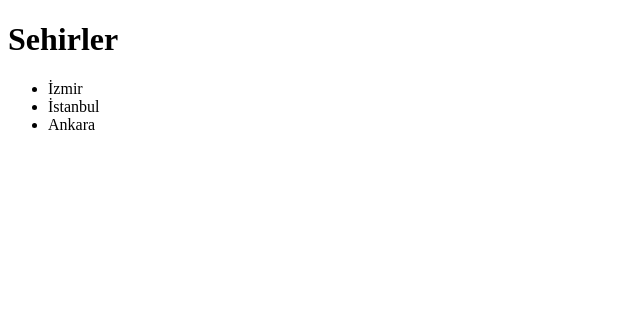
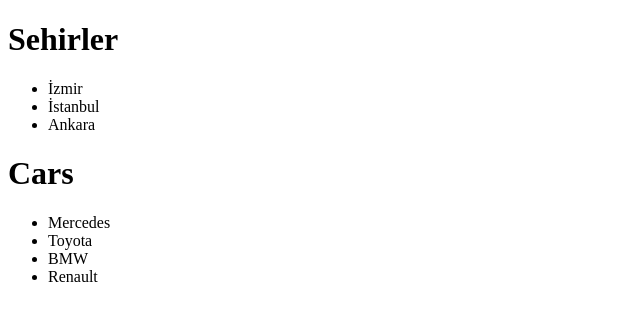
Before and after one commit to kecikrikci/myFirstRepo, a plain HTML site: page index.html in a window 1280 px wide. Shown: the whole page, without its empty margins (0-640 px from the left). Drawn offline with Linux system fonts and the light colour scheme.

Commit message:
I added new cars

```diff
--- a/index.html
+++ b/index.html
@@ -13,6 +13,12 @@
         <li>İstanbul</li>
         <li>Ankara</li>
     </ul>
-
+    <h1>Cars</h1>
+    <ul>
+        <li>Mercedes</li>
+        <li>Toyota</li>
+        <li>BMW</li>
+        <li>Renault</li>
+    </ul>
 </body>
 </html>
```
